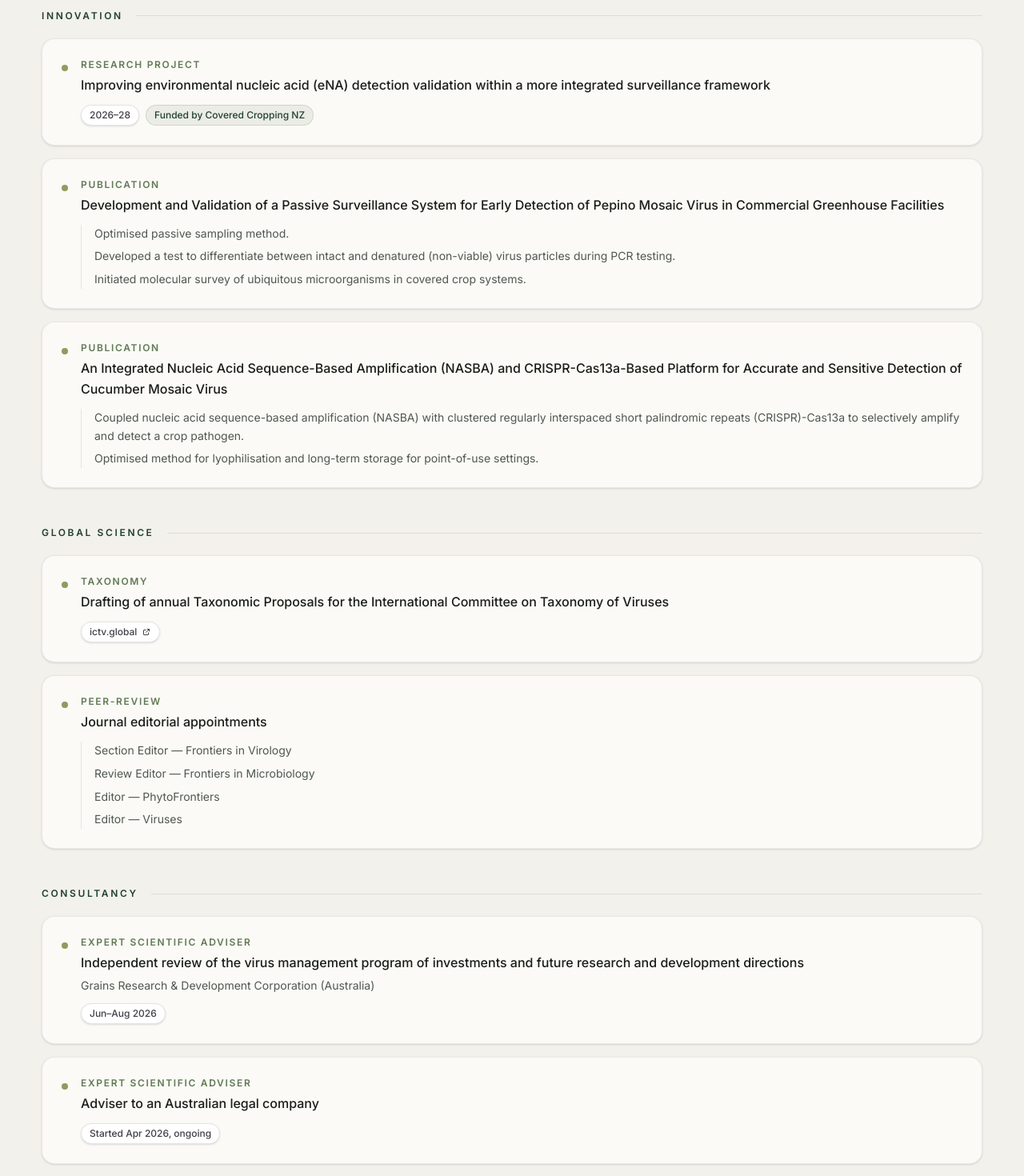
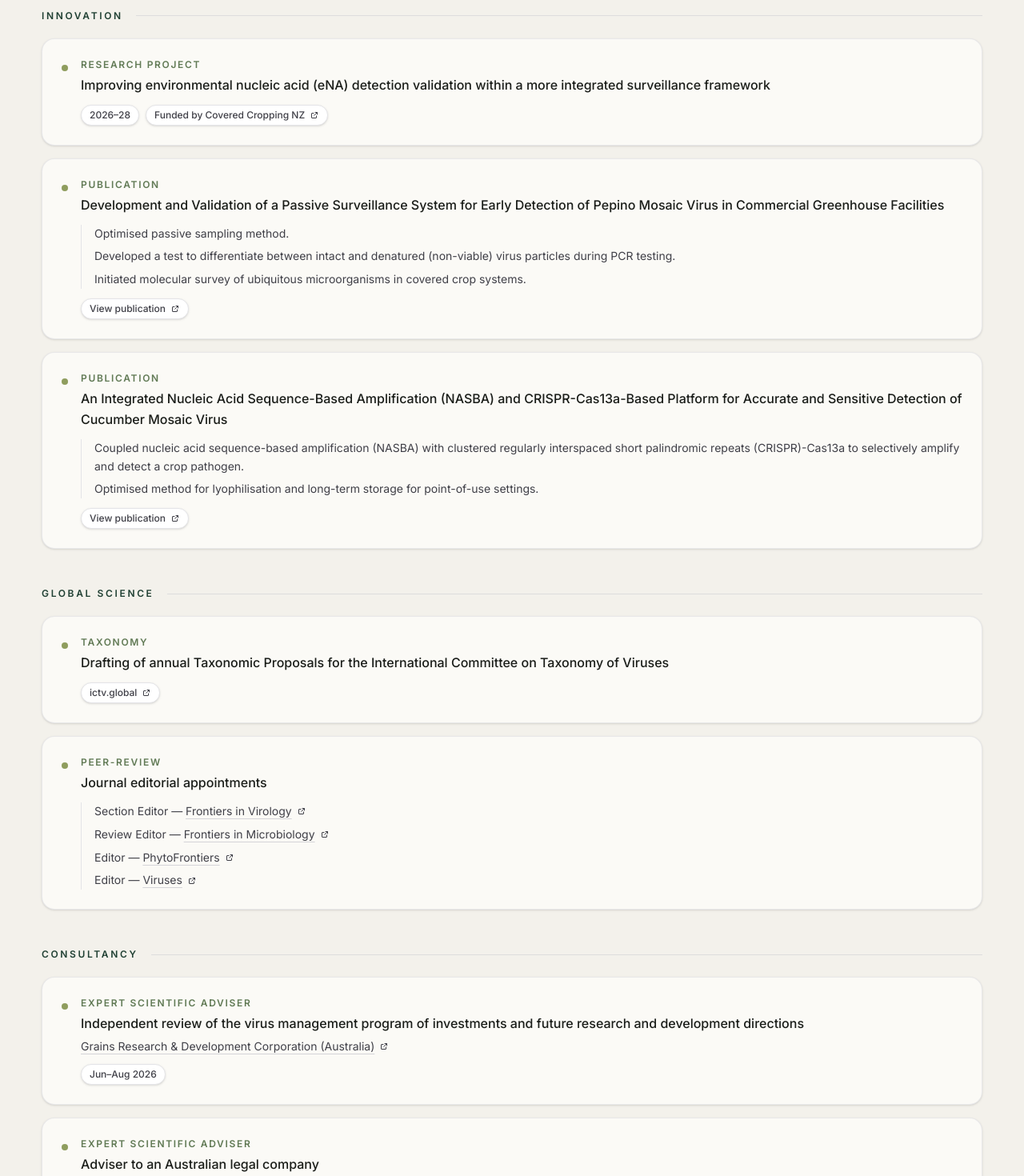
Before and after one commit to Youdaox/kakano-bio, a Next.js app: page / in a window 1280 px wide. Shown: the part 3800-5270 px from the top of the page at 80% size. Built offline with nearby package versions, Linux system fonts and the light colour scheme.

Commit message:
added active links, removed upcoming advisors card

```diff
--- a/components/sections/homepage/projects.tsx
+++ b/components/sections/homepage/projects.tsx
@@ -53,13 +53,38 @@ const Projects = () => {
                           </p>
 
                           {project.organisation ? (
-                            <p className="mt-1.5 text-sm text-muted">
-                              {project.organisation}
+                            <p className="mt-1.5 text-sm text-zinc-700">
+                              {project.organisationHref ? (
+                                <a
+                                  href={project.organisationHref}
+                                  target="_blank"
+                                  rel="noreferrer"
+                                  className="inline-flex items-center gap-1.5 underline decoration-zinc-300 underline-offset-4 hover:text-primary hover:decoration-primary/40"
+                                >
+                                  {project.organisation}
+                                  <svg
+                                    aria-hidden="true"
+                                    viewBox="0 0 24 24"
+                                    fill="none"
+                                    stroke="currentColor"
+                                    strokeWidth="2"
+                                    className="h-3 w-3 shrink-0"
+                                  >
+                                    <path
+                                      strokeLinecap="round"
+                                      strokeLinejoin="round"
+                                      d="M14 5h5v5M19 5l-7.5 7.5M17 14v4a1 1 0 0 1-1 1H6a1 1 0 0 1-1-1V8a1 1 0 0 1 1-1h4"
+                                    />
+                                  </svg>
+                                </a>
+                              ) : (
+                                project.organisation
+                              )}
                             </p>
                           ) : null}
 
                           {project.detail ? (
-                            <p className="mt-2 text-sm leading-relaxed text-muted">
+                            <p className="mt-2 text-sm leading-relaxed text-zinc-700">
                               {project.detail}
                             </p>
                           ) : null}
@@ -69,9 +94,41 @@ const Projects = () => {
                               {project.points.map((point, pointIndex) => (
                                 <li
                                   key={pointIndex}
-                                  className="text-sm leading-relaxed text-muted"
+                                  className="text-sm leading-relaxed text-zinc-700"
                                 >
-                                  {point}
+                                  {typeof point === "string" ? (
+                                    point
+                                  ) : (
+                                    <>
+                                      {point.prefix ? `${point.prefix} ` : null}
+                                      {point.href ? (
+                                        <a
+                                          href={point.href}
+                                          target="_blank"
+                                          rel="noreferrer"
+                                          className="inline-flex items-center gap-1.5 underline decoration-zinc-300 underline-offset-4 hover:text-primary hover:decoration-primary/40"
+                                        >
+                                          {point.text}
+                                          <svg
+                                            aria-hidden="true"
+                                            viewBox="0 0 24 24"
+                                            fill="none"
+                                            stroke="currentColor"
+                                            strokeWidth="2"
+                                            className="h-3 w-3 shrink-0"
+                                          >
+                                            <path
+                                              strokeLinecap="round"
+                                              strokeLinejoin="round"
+                                              d="M14 5h5v5M19 5l-7.5 7.5M17 14v4a1 1 0 0 1-1 1H6a1 1 0 0 1-1-1V8a1 1 0 0 1 1-1h4"
+                                            />
+                                          </svg>
+                                        </a>
+                                      ) : (
+                                        point.text
+                                      )}
+                                    </>
+                                  )}
                                 </li>
                               ))}
                             </ul>
@@ -87,9 +144,34 @@ const Projects = () => {
                                 </span>
                               ) : null}
                               {project.funder ? (
-                                <span className="rounded-full border border-secondary/20 bg-secondary/10 px-2.5 py-1 text-xs font-medium text-primary">
-                                  Funded by {project.funder}
-                                </span>
+                                project.funderHref ? (
+                                  <a
+                                    href={project.funderHref}
+                                    target="_blank"
+                                    rel="noreferrer"
+                                    className="inline-flex items-center gap-1.5 rounded-full border border-zinc-200 bg-white px-2.5 py-1 text-xs font-medium text-zinc-700 shadow-sm hover:border-primary/30 hover:text-primary"
+                                  >
+                                    Funded by {project.funder}
+                                    <svg
+                                      aria-hidden="true"
+                                      viewBox="0 0 24 24"
+                                      fill="none"
+                                      stroke="currentColor"
+                                      strokeWidth="2"
+                                      className="h-3 w-3 shrink-0"
+                                    >
+                                      <path
+                                        strokeLinecap="round"
+                                        strokeLinejoin="round"
+                                        d="M14 5h5v5M19 5l-7.5 7.5M17 14v4a1 1 0 0 1-1 1H6a1 1 0 0 1-1-1V8a1 1 0 0 1 1-1h4"
+                                      />
+                                    </svg>
+                                  </a>
+                                ) : (
+                                  <span className="rounded-full border border-zinc-200 bg-white px-2.5 py-1 text-xs font-medium text-zinc-700 shadow-sm">
+                                    Funded by {project.funder}
+                                  </span>
+                                )
                               ) : null}
                               {project.links?.map((link) => (
                                 <a
--- a/lib/content/bilingual.ts
+++ b/lib/content/bilingual.ts
@@ -110,6 +110,15 @@ export type ProjectCategory =
   | "Global Science"
   | "Innovation";
 
+export type ProjectPoint =
+  | string
+  | {
+      /** Plain lead-in text, e.g. a role, kept outside the link. */
+      prefix?: string;
+      text: string;
+      href?: string;
+    };
+
 export type Project = {
   category: ProjectCategory;
   /** Nature of the work, shown as a label above the title. */
@@ -119,9 +128,13 @@ export type Project = {
   timeframe?: string;
   /** Rendered as "Funded by ...". */
   funder?: string;
-  /** Partner or commissioning body, rendered plain. */
+  /** Makes the funder pill a link out to the funding body. */
+  funderHref?: string;
+  /** Partner or commissioning body, rendered beneath the title. */
   organisation?: string;
-  points?: string[];
+  /** Makes the organisation line a link out to that body. */
+  organisationHref?: string;
+  points?: ProjectPoint[];
   links?: { label: string; href: string }[];
 };
 
@@ -141,6 +154,7 @@ export const projects: Project[] = [
       "Improving environmental nucleic acid (eNA) detection validation within a more integrated surveillance framework",
     timeframe: "2026–28",
     funder: "Covered Cropping NZ",
+    funderHref: "https://www.tomatoesnz.co.nz/latest-news/covered-cropping-nz/",
   },
   {
     category: "Innovation",
@@ -152,6 +166,12 @@ export const projects: Project[] = [
       "Developed a test to differentiate between intact and denatured (non-viable) virus particles during PCR testing.",
       "Initiated molecular survey of ubiquitous microorganisms in covered crop systems.",
     ],
+    links: [
+      {
+        label: "View publication",
+        href: "https://www.mdpi.com/1999-4915/18/8/866",
+      },
+    ],
   },
   {
     category: "Innovation",
@@ -161,6 +181,12 @@ export const projects: Project[] = [
     points: [
       "Coupled nucleic acid sequence-based amplification (NASBA) with clustered regularly interspaced short palindromic repeats (CRISPR)-Cas13a to selectively amplify and detect a crop pathogen.",
       "Optimised method for lyophilisation and long-term storage for point-of-use settings.",
+    ],
+    links: [
+      {
+        label: "View publication",
+        href: "https://pubs.acs.org/asbcd6/article-abstract/14/10/4001/3744913/An-Integrated-Nucleic-Acid-Sequence-Based",
+      },
     ],
   },
   {
@@ -175,10 +201,26 @@ export const projects: Project[] = [
     kind: "Peer-Review",
     title: "Journal editorial appointments",
     points: [
-      "Section Editor — Frontiers in Virology",
-      "Review Editor — Frontiers in Microbiology",
-      "Editor — PhytoFrontiers",
-      "Editor — Viruses",
+      {
+        prefix: "Section Editor —",
+        text: "Frontiers in Virology",
+        href: "https://www.frontiersin.org/journals/virology/editors",
+      },
+      {
+        prefix: "Review Editor —",
+        text: "Frontiers in Microbiology",
+        href: "https://www.frontiersin.org/journals/microbiology/sections/virology",
+      },
+      {
+        prefix: "Editor —",
+        text: "PhytoFrontiers",
+        href: "https://apsjournals.apsnet.org/page/phytofr/about",
+      },
+      {
+        prefix: "Editor —",
+        text: "Viruses",
+        href: "https://www.mdpi.com/journal/viruses",
+      },
     ],
   },
   {
@@ -187,6 +229,7 @@ export const projects: Project[] = [
     title:
       "Independent review of the virus management program of investments and future research and development directions",
     organisation: "Grains Research & Development Corporation (Australia)",
+    organisationHref: "https://grdc.com.au/",
     timeframe: "Jun–Aug 2026",
   },
   {
```
